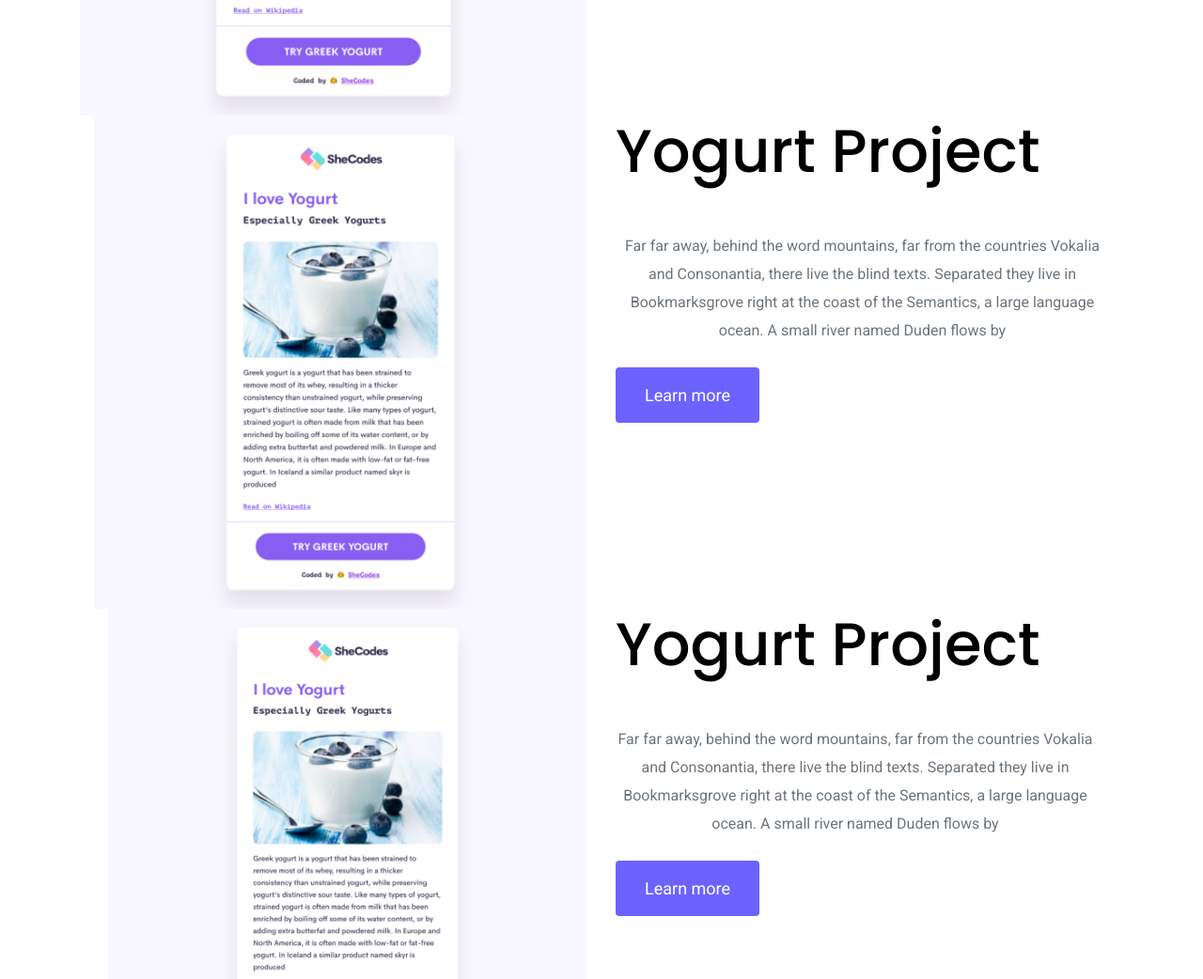
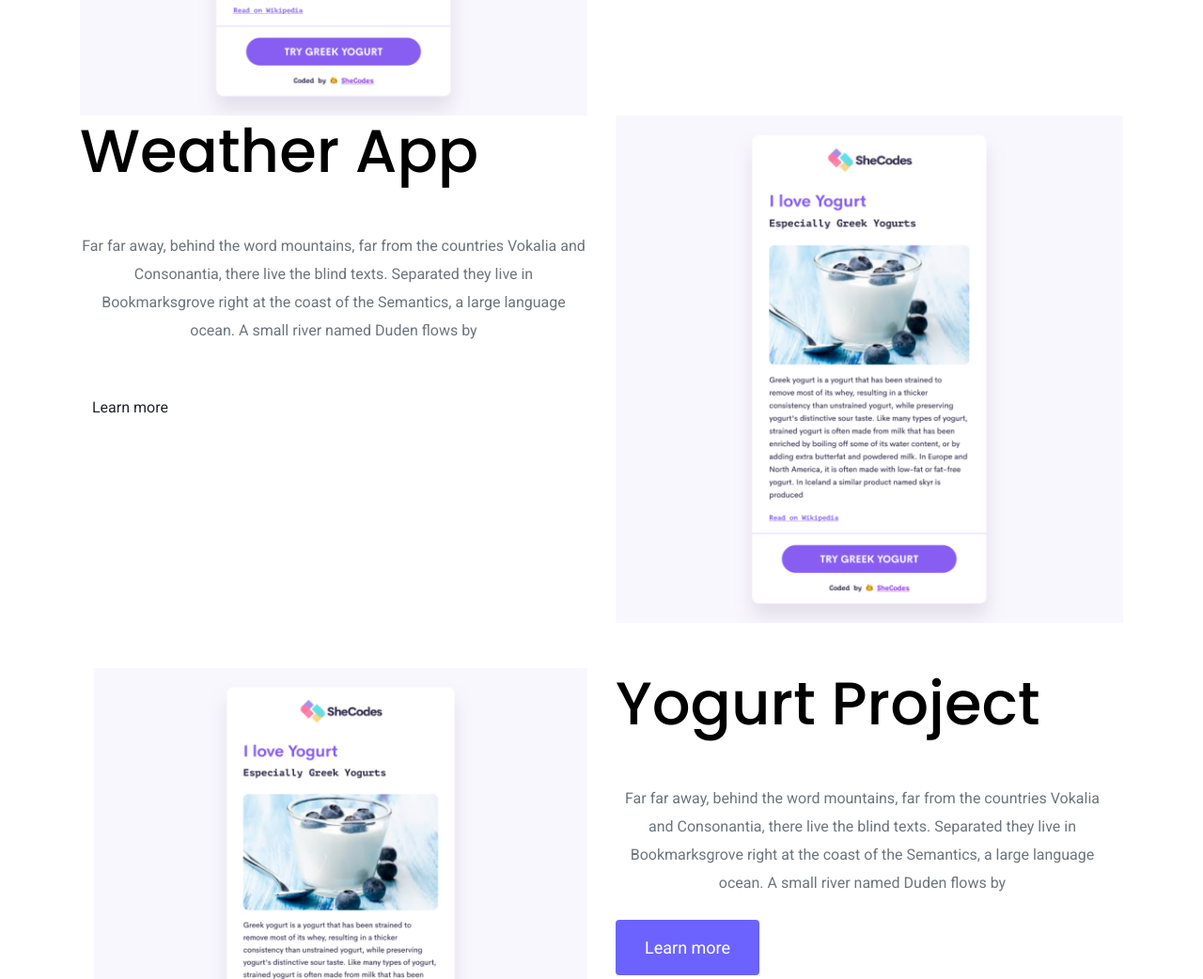
Before and after one commit to TishaNaturralle/Portfolio-project, a plain HTML site: page index.html in a window 1280 px wide. Shown: the part 1120-2162 px from the top of the page at 94% size. Drawn offline with nearby package versions, Linux system fonts and the light colour scheme.

Commit message:
Updated index.html

```diff
--- a/index.html
+++ b/index.html
@@ -59,22 +59,21 @@
         </div>
       </div>
 
-        <div class="container mb-5">
-      <div class="row">
-        <div class="col d-none d-lg-block">
-          <img src="images/yogurt.png" class="img-fluid" alt="" />
-        </div>
+       <div class="row mb-5">
         <div class="col">
-          <div class="project description">
-            <h2 class="mb-5">Yogurt Project</h2>
-            <p class="mb-4 text-muted">
+          <div class="project-desciption">
+            <h2 class="mb-5">Weather App</h2>
+            <p class="mb-5 text-muted">
               Far far away, behind the word mountains, far from the countries
               Vokalia and Consonantia, there live the blind texts. Separated
               they live in Bookmarksgrove right at the coast of the Semantics, a
               large language ocean. A small river named Duden flows by
             </p>
-            <a href="" class="btn btn-branding">Learn more </a>
+            <a href="" class="btn btn-branding-outline"> Learn more </a>
           </div>
+        </div>
+        <div class="col d-none d-lg-block">
+          <img src="images/yogurt.png" class="img-fluid" alt="" />
         </div>
       </div>
 
```
